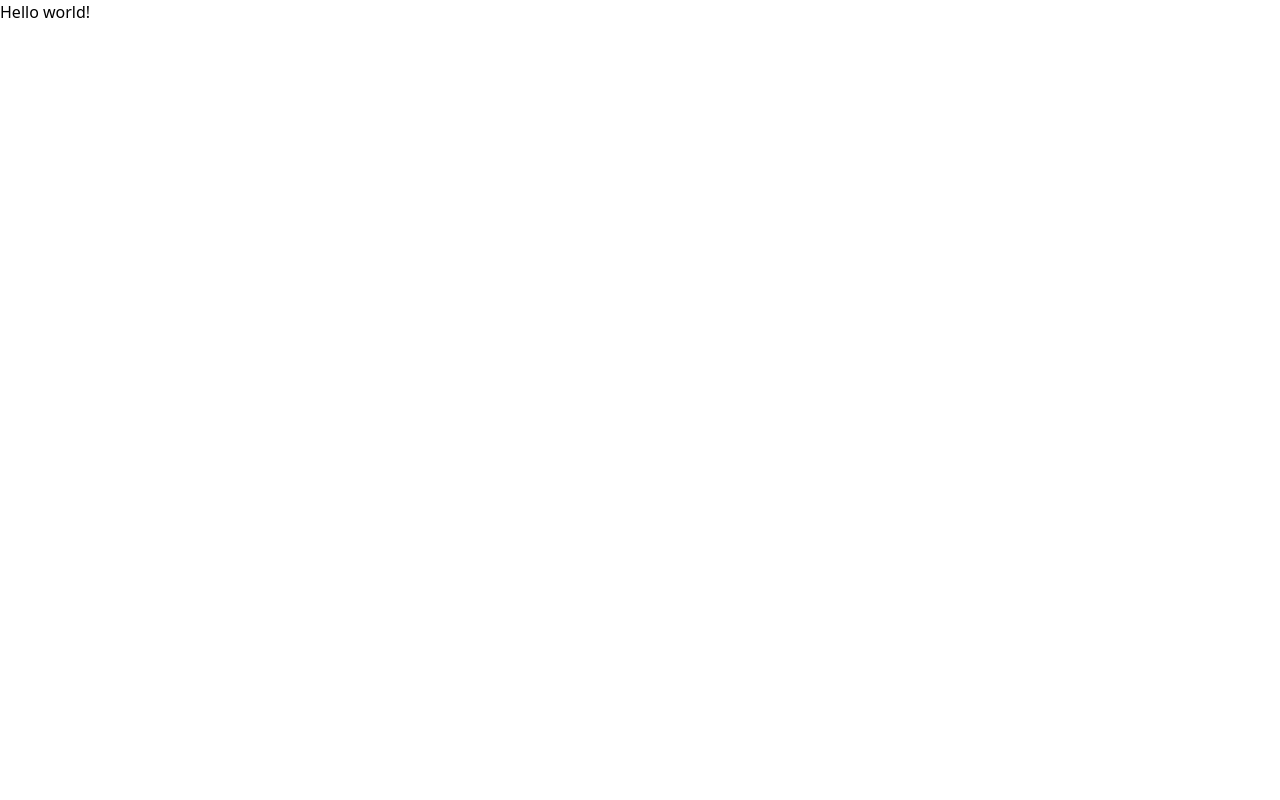
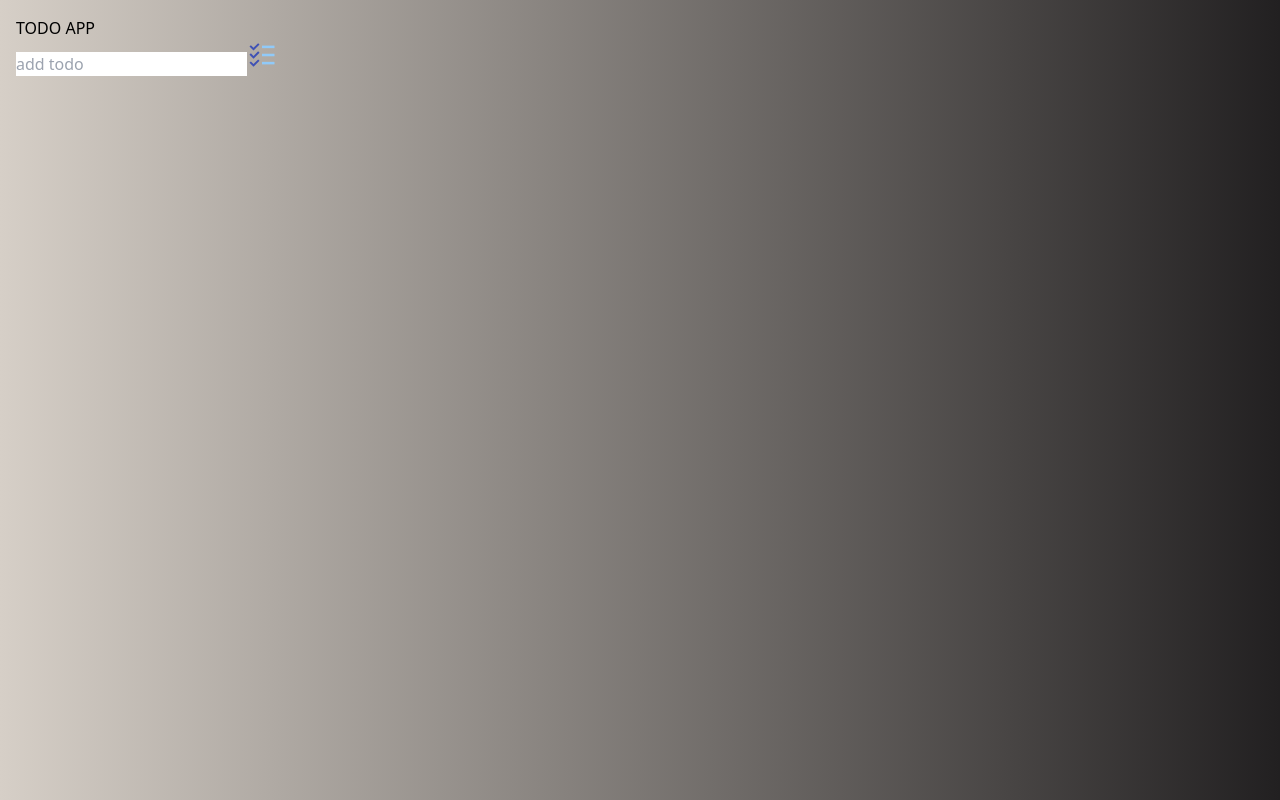
Before and after one commit to KalpaDS/todo-react-firebase, a React (Create React App) app: page / in a window 1280 px wide. Built offline with nearby package versions, Linux system fonts and the light colour scheme.

Commit message:
#Simple layout

```diff
--- a/package.json
+++ b/package.json
@@ -8,6 +8,7 @@
     "@testing-library/user-event": "^13.5.0",
     "react": "^18.2.0",
     "react-dom": "^18.2.0",
+    "react-icons": "^4.11.0",
     "react-scripts": "5.0.1",
     "web-vitals": "^2.1.4"
   },
--- a/src/App.js
+++ b/src/App.js
@@ -1,15 +1,23 @@
 import React from "react";
+import {FcTodoList} from "react-icons/fc";
 
 const style = {
-    bg: "h-screen w-screen"
+    bg: "h-screen w-screen p-4 bg-gradient-to-r from-[#d6cfc7] to-[#222021]"
 }
 
 function App() {
     return (
-        <div>
-            <h1 className={style.bg}>
-                Hello world!
-            </h1>
+        <div className={style.bg}>
+            <div className={style.container}>
+                <h3 className={style.heading}>TODO APP</h3>
+                <form className={style.form}>
+                    <input className={style.input} type="text" placeholder='add todo'/>
+                    <button className={style.button}><FcTodoList size={30}/></button>
+                </form>
+                <ul>
+
+                </ul>
+            </div>
         </div>
     );
 }
```
Also changed, not shown: src/App.css (deleted, +0 -38 lines), src/ToDO.jsx (added), 1 other file (tests, documents, lock files or other folders).
